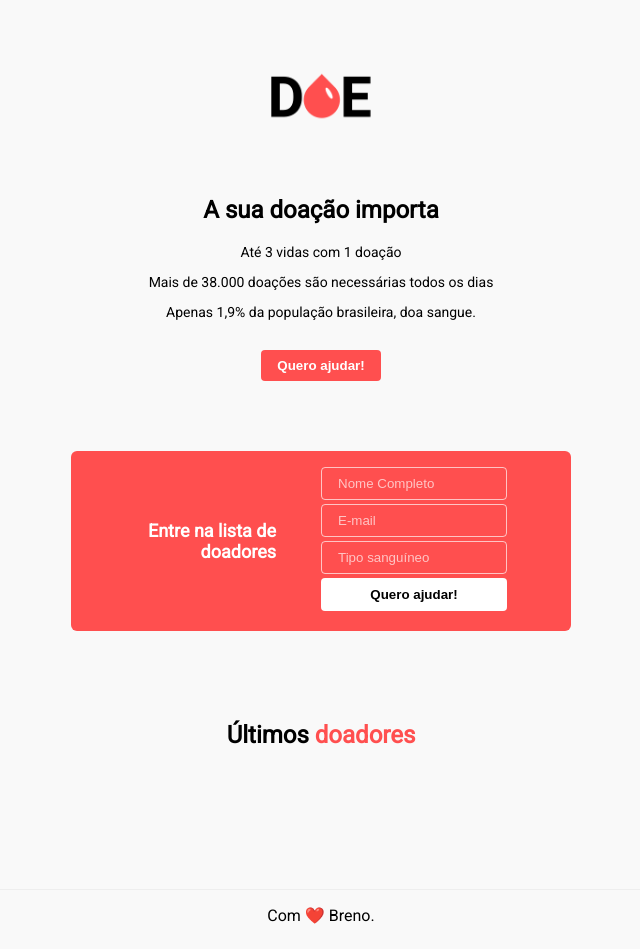
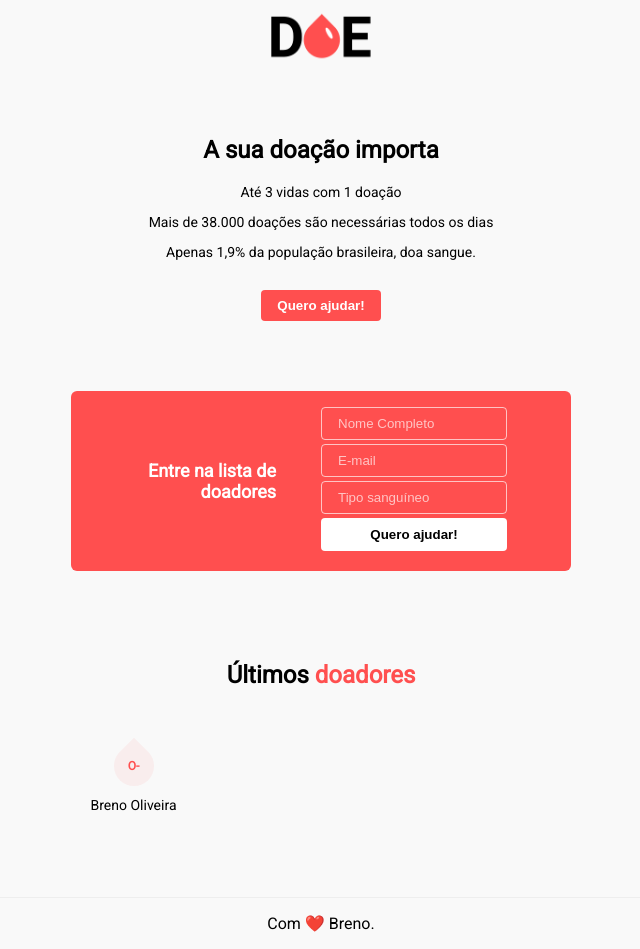
Before and after one commit to betteradcwins/doe-app, a plain HTML site: page client/index.html in a window 1280 px wide. Both pictures are taken after a click on the button "Quero ajudar!". Shown: the whole page, without its empty margins (319-959 px from the left). Drawn offline with Linux system fonts and the light colour scheme.

Commit message:
Added: script.js

```diff
--- a/client/index.html
+++ b/client/index.html
@@ -10,10 +10,7 @@
 
 <body>
     <header>
-        <img
-            class="logo"
-            src="./assets/logo.png"
-            alt="Imagem de DOE">
+        <img class="logo" src="./assets/logo.png" alt="Imagem de DOE">
         <h2>A sua doação importa</h2>
         <p>Até 3 vidas com 1 doação</p>
         <p>Mais de 38.000 doações são necessárias todos os dias</p>
@@ -21,15 +18,12 @@
         <button>Quero ajudar!</button>
     </header>
 
-    <section class="form">
+    <section class="form hide">
         <h2>Entre na lista de doadores</h2>
         <form action="/">
-            <input type="text" name="name"
-            placeholder="Nome Completo">
-            <input type="text" name="email"
-            placeholder="E-mail">
-            <input type="text" name="blood"
-            placeholder="Tipo sanguíneo">
+            <input type="text" name="name" placeholder="Nome Completo">
+            <input type="text" name="email" placeholder="E-mail">
+            <input type="text" name="blood" placeholder="Tipo sanguíneo">
             <button>Quero ajudar!</button>
         </form>
     </section>
@@ -37,10 +31,16 @@
     <main>
         <h2>Últimos <span>doadores</span></h2>
         <section class="donors">
+            <div class="donor">
+                <div class="blood">O-</div>
+                <p>Breno Oliveira</p>
+            </div>
         </section>
     </main>
 
     <footer>Com ❤️ Breno.</footer>
+
+    <script src="script.js"></script>
 </body>
 
 </html>
--- /dev/null
+++ b/client/script.js
@@ -0,0 +1,5 @@
+document.querySelector('header button')
+    .addEventListener('click', function () {
+        document.querySelector('.form')
+            .classList.toggle('hide')
+    })
--- a/client/style.css
+++ b/client/style.css
@@ -151,9 +151,20 @@ header button {
 
 .logo {
     width: 120px;
-    margin: 70px 0 50px;
+    margin: 10px 0 50px;
 }
 
 header p {
     font-size: 14px;
 }
+
+section.form {
+    transition: all 400ms;
+}
+
+section.form.hide {
+    opacity: 0;
+    visibility: hidden;
+    margin-top: -70px;
+    height: 0;
+}
```
